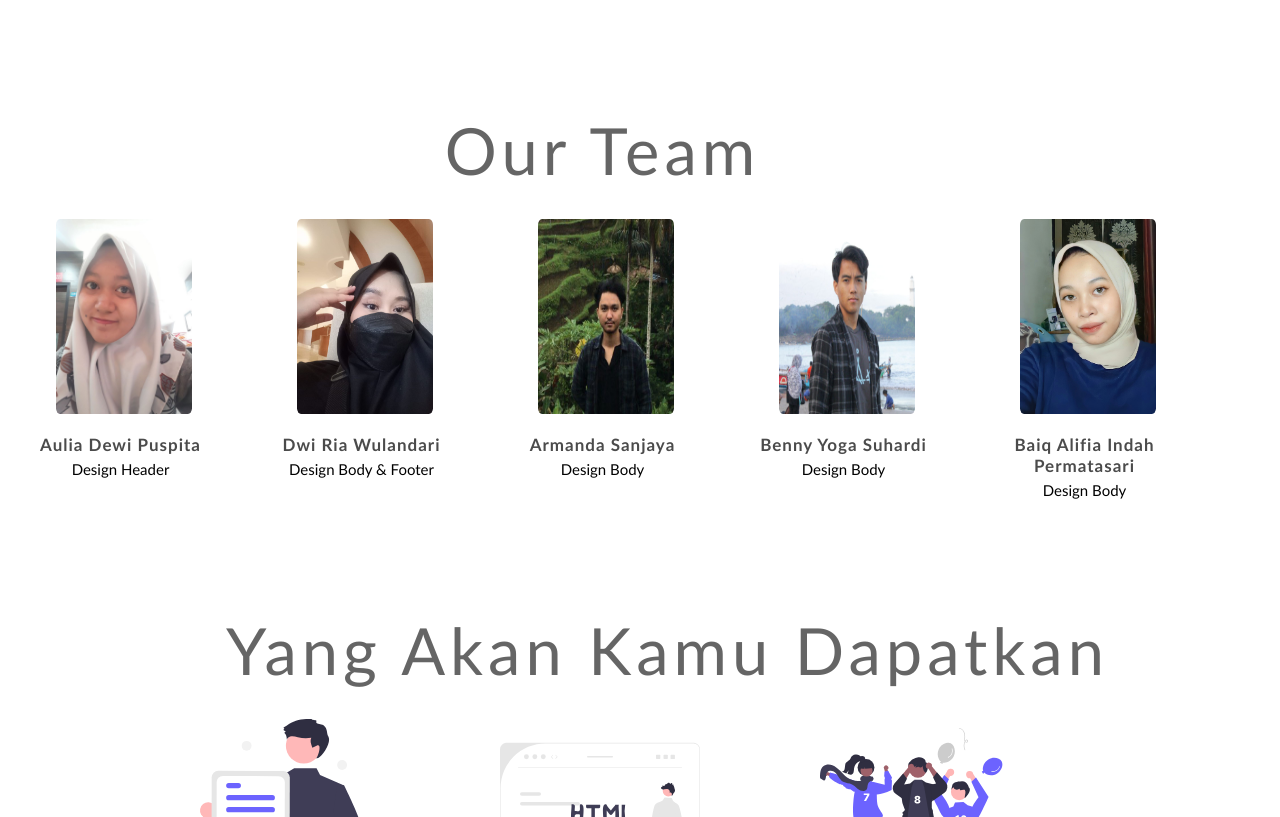
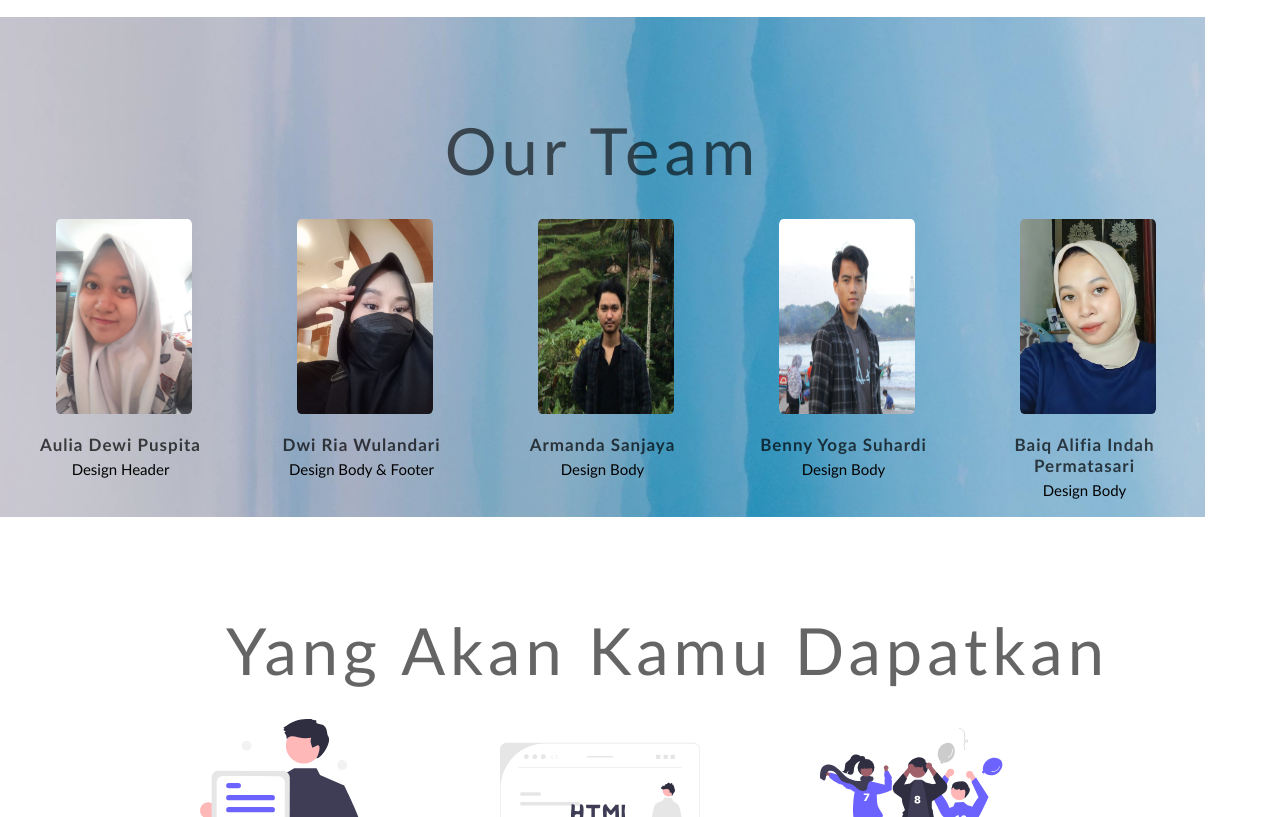
Before and after one commit to baiqalifia/ProjectA18.github.io, a plain HTML site: page section-3/index.html in a window 1280 px wide. Shown: the part 2306-3123 px from the top of the page. Drawn offline with Linux system fonts and the light colour scheme.

Commit message:
Update style.css

```diff
--- a/section-3/style.css
+++ b/section-3/style.css
@@ -222,7 +222,7 @@ body {
 .less-wrapper {
 	height: 500px;
 	padding: bottom;
-	background-image: url(23.jpg);
+	background-image: url(img/23.jpg);
 	background-size: 100%;
 	text-align: center;
 	flex-wrap: wrap;
```
